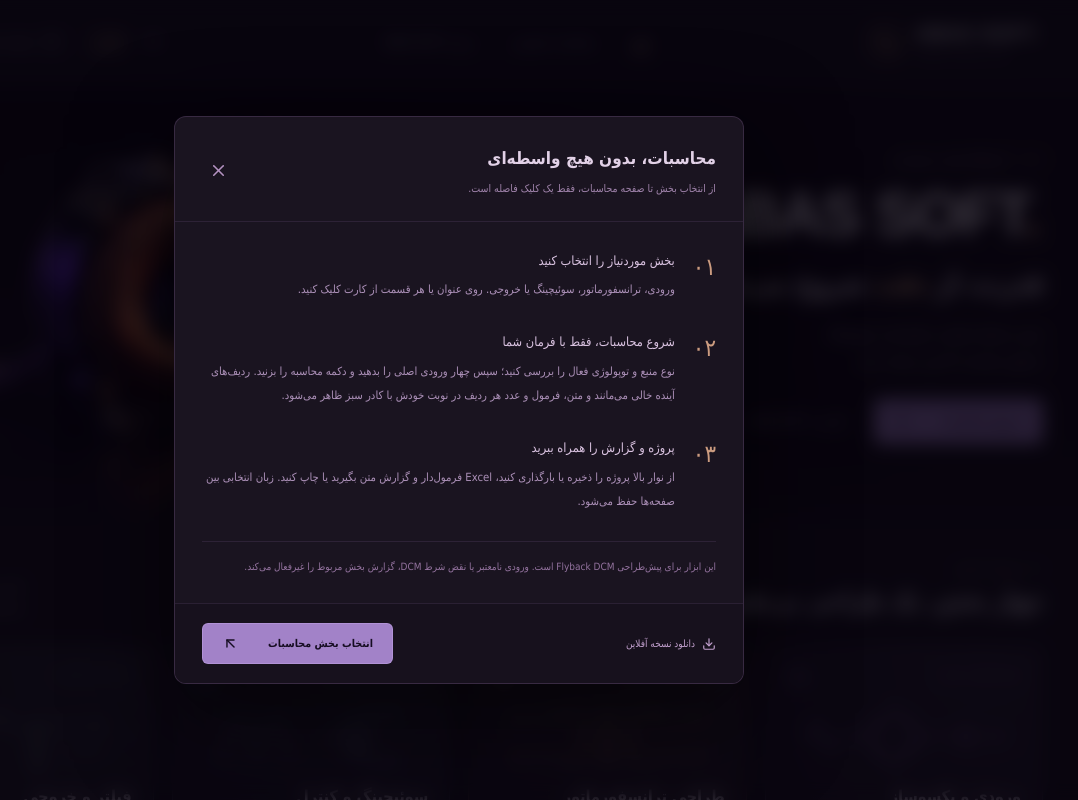
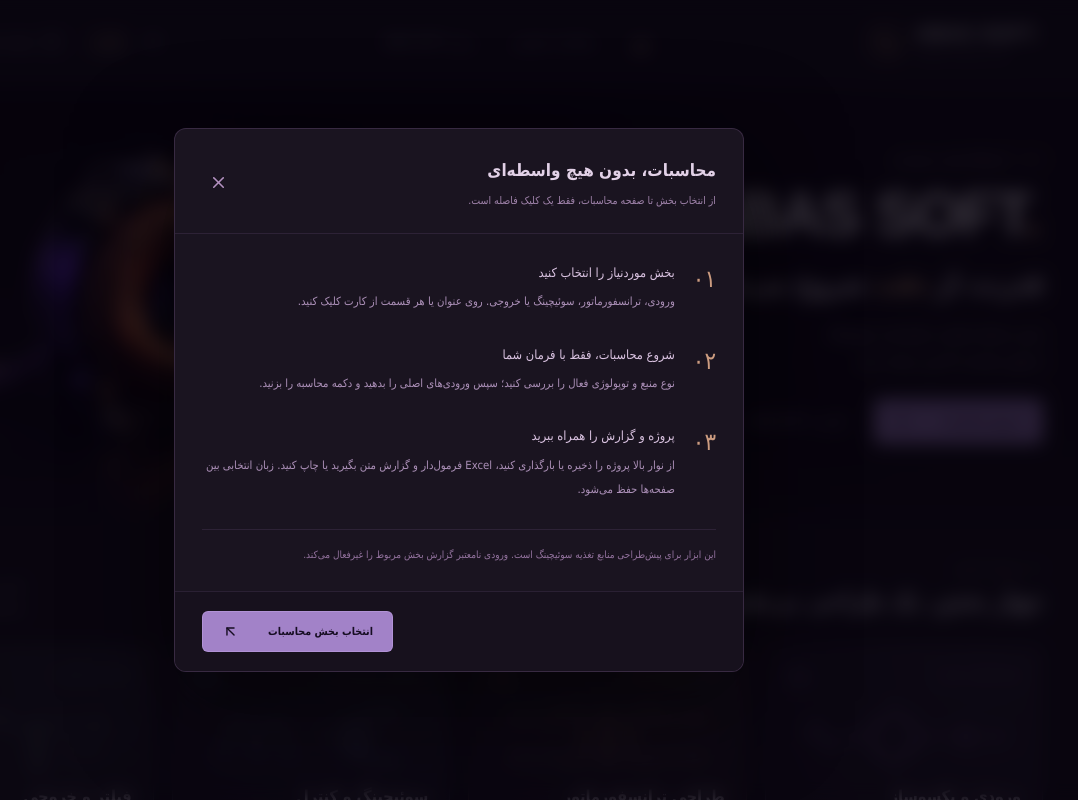
Before and after one commit to xxabasxx/soiching-abas-site, a React (Vite) app: page / in a window 1280 px wide. Both pictures are taken after a click on the button "راهنمای استفاده". Shown: the top 800 px of the page, without its empty margins (181-1259 px from the left). Built offline with nearby package versions, Linux system fonts and the light colour scheme.

Commit message:
Update GuideDialog.tsx

```diff
--- a/src/components/GuideDialog.tsx
+++ b/src/components/GuideDialog.tsx
@@ -1,39 +1,34 @@
-import { ArrowLeft, ArrowUpLeft, Download, FileCode2, FolderOpen } from 'lucide-react';
+import { ArrowLeft, ArrowUpLeft, FileCode2, FolderOpen } from 'lucide-react';
 import { Dialog } from './Dialog';
-import { OfflineDownload } from './OfflineDownload';
 import { useLanguage } from '../lib/language';
 
 interface GuideDialogProps {
   mode: 'help' | 'setup' | 'offline';
   onClose: () => void;
   onStart: () => void;
-  onOffline: () => void;
+  onOffline?: () => void;
 }
 
-export function GuideDialog({ mode, onClose, onStart, onOffline }: GuideDialogProps) {
+export function GuideDialog({ mode, onClose, onStart }: GuideDialogProps) {
   const { t } = useLanguage();
-  if (mode === 'offline') return <Dialog title={t('دریافت نسخه آفلاین', 'Download the offline edition')} subtitle={t('بسته کامل، با لینک مستقیم و بدون درخواست فایل از سرور', 'A complete package, assembled locally and ready to download')} onClose={onClose}>
-    <div className="dialog-body"><OfflineDownload /></div>
-  </Dialog>;
 
-  if (mode === 'setup') return <Dialog title={t('پروژه شما، همیشه همراه شما', 'Take your project with you')} subtitle={t('راهنمای ذخیره، گزارش و استفاده آفلاین از محاسبات', 'Saving projects, exporting reports and working offline')} onClose={onClose} className="setup-dialog">
+  if (mode === 'setup') return <Dialog title={t('پروژه شما، همیشه همراه شما', 'Take your project with you')} subtitle={t('راهنمای ذخیره، گزارش و خروجی محاسبات', 'Saving projects and exporting reports')} onClose={onClose} className="setup-dialog">
     <div className="dialog-body">
       <div className="guide-intro"><FolderOpen size={27} strokeWidth={1.5} /><p>{t('هر چهار کارت ماشین‌حساب آماده دارند. بالای هر صفحه، ابزارهای بارگذاری پروژه، ذخیره، Excel، متن و چاپ در دسترس‌اند.', 'Each card opens a working calculator. Import, save, Excel, text and print tools are available at the top of every worksheet.')}</p></div>
       <div className="setup-paths">{[{ name: t('ادامه طراحی با بارگذاری و ذخیره پروژه', 'Save and restore your design'), extension: '.abas.json' }, { name: t('محاسبات فرمول‌دار اختصاصی همین بخش', 'Section-specific formulas and results'), extension: '.xlsx' }, { name: t('گزارش همین بخش، همراه فرمول‌ها و فرض‌ها', 'Readable report with formulas and assumptions'), extension: '.txt' }].map((item) => <div className="setup-path" key={item.extension}><div><FileCode2 size={17} /><span>{item.name}</span></div><code dir="ltr">{item.extension}</code></div>)}</div>
       <p className="guide-paragraph">{t('Excel هر بخش شش برگه دارد: Inputs، Calculations، Dependencies، Checks، References و Standards. برای ادامه در سایت، فایل پروژه JSON را بارگذاری کنید؛ پروژه‌های .volta.json قبلی هم پذیرفته می‌شوند.', 'Each section exports six sheets: Inputs, Calculations, Dependencies, Checks, References and Standards. To continue in the website, import a project JSON. Legacy .volta.json projects remain supported.')}</p>
-      <div className="guide-note"><strong>{t('برای آفلاین یا هاست', 'Offline or hosted')}</strong><p>{t('بسته آفلاین را کامل Extract کنید. index.html را باز کنید یا همه محتوا را روی هاست بگذارید. پوشه calculations و فایل‌های زبان را کنار صفحه اصلی نگه دارید.', 'Extract the entire offline ZIP. Open index.html or upload all contents to your host. Keep the calculations folder and language files beside the homepage.')}</p></div>
-      <p className="guide-footnote">{t('مدل فعلی فلای‌بک ایزوله DCM است. پیش‌فرض قطعات نمونه‌اند؛ نتایج به تأیید دیتاشیت و آزمون واقعی نیاز دارند.', 'The model is an isolated DCM flyback. Component defaults are examples; verify results using datasheets and real hardware tests.')}</p>
+      <p className="guide-footnote">{t('پیش‌فرض قطعات نمونه‌اند؛ نتایج به تأیید دیتاشیت و آزمون واقعی نیاز دارند.', 'Component defaults are examples; verify results using datasheets and real hardware tests.')}</p>
     </div>
-    <div className="dialog-footer offline-dialog-footer"><button className="offline-preview-link" onClick={onOffline}><Download size={14} />{t('دریافت نسخه آفلاین', 'Download offline')}</button><button className="primary-button" onClick={onClose}>{t('متوجه شدم', 'Understood')}<ArrowLeft size={16} /></button></div>
+    <div className="dialog-footer setup-dialog-footer"><button className="primary-button" onClick={onClose}>{t('متوجه شدم', 'Understood')}<ArrowLeft size={16} /></button></div>
   </Dialog>;
 
   return <Dialog title={t('محاسبات، بدون هیچ واسطه‌ای', 'A direct path to your calculations')} subtitle={t('از انتخاب بخش تا صفحه محاسبات، فقط یک کلیک فاصله است.', 'One click from your design stage to its worksheet.')} onClose={onClose}>
     <div className="dialog-body">
       <div className="guide-step"><span>{t('۰۱', '01')}</span><div><h3>{t('بخش موردنیاز را انتخاب کنید', 'Choose a design stage')}</h3><p>{t('ورودی، ترانسفورماتور، سوئیچینگ یا خروجی. روی عنوان یا هر قسمت از کارت کلیک کنید.', 'Input, transformer, switching or output. Click anywhere on a card to open its worksheet.')}</p></div></div>
-      <div className="guide-step"><span>{t('۰۲', '02')}</span><div><h3>{t('شروع محاسبات، فقط با فرمان شما', 'Start only when you are ready')}</h3><p>{t('نوع منبع و توپولوژی فعال را بررسی کنید؛ سپس چهار ورودی اصلی را بدهید و دکمه محاسبه را بزنید. ردیف‌های آینده خالی می‌مانند و متن، فرمول و عدد هر ردیف در نوبت خودش با کادر سبز ظاهر می‌شود.', 'Review the active supply type and topology, enter four main inputs and press Calculate. Future rows remain empty; each row reveals its text, formula and value inside a green frame when its turn arrives.')}</p></div></div>
+      <div className="guide-step"><span>{t('۰۲', '02')}</span><div><h3>{t('شروع محاسبات، فقط با فرمان شما', 'Start only when you are ready')}</h3><p>{t('نوع منبع و توپولوژی فعال را بررسی کنید؛ سپس ورودی‌های اصلی را بدهید و دکمه محاسبه را بزنید.', 'Review the active supply type and topology, enter main inputs and press Calculate.')}</p></div></div>
       <div className="guide-step"><span>{t('۰۳', '03')}</span><div><h3>{t('پروژه و گزارش را همراه ببرید', 'Save your work and reports')}</h3><p>{t('از نوار بالا پروژه را ذخیره یا بارگذاری کنید، Excel فرمول‌دار و گزارش متن بگیرید یا چاپ کنید. زبان انتخابی بین صفحه‌ها حفظ می‌شود.', 'Use the toolbar to save or import projects, export formula-based Excel or text reports, and print. Your selected language travels between pages.')}</p></div></div>
-      <p className="guide-footnote">{t('این ابزار برای پیش‌طراحی Flyback DCM است. ورودی نامعتبر یا نقض شرط DCM، گزارش بخش مربوط را غیرفعال می‌کند.', 'This is a preliminary Flyback DCM design tool. Invalid inputs or a failed DCM condition disable the affected design report.')}</p>
+      <p className="guide-footnote">{t('این ابزار برای پیش‌طراحی منابع تغذیه سوئیچینگ است. ورودی نامعتبر گزارش بخش مربوط را غیرفعال می‌کند.', 'This is a preliminary switching design tool. Invalid inputs disable the affected design report.')}</p>
     </div>
-    <div className="dialog-footer offline-dialog-footer"><button className="offline-preview-link" onClick={onOffline}><Download size={14} />{t('دانلود نسخه آفلاین', 'Download offline')}</button><button className="primary-button" onClick={onStart}>{t('انتخاب بخش محاسبات', 'Choose a calculator')}<ArrowUpLeft size={17} /></button></div>
+    <div className="dialog-footer setup-dialog-footer"><button className="primary-button" onClick={onStart}>{t('انتخاب بخش محاسبات', 'Choose a calculator')}<ArrowUpLeft size={17} /></button></div>
   </Dialog>;
 }
```
